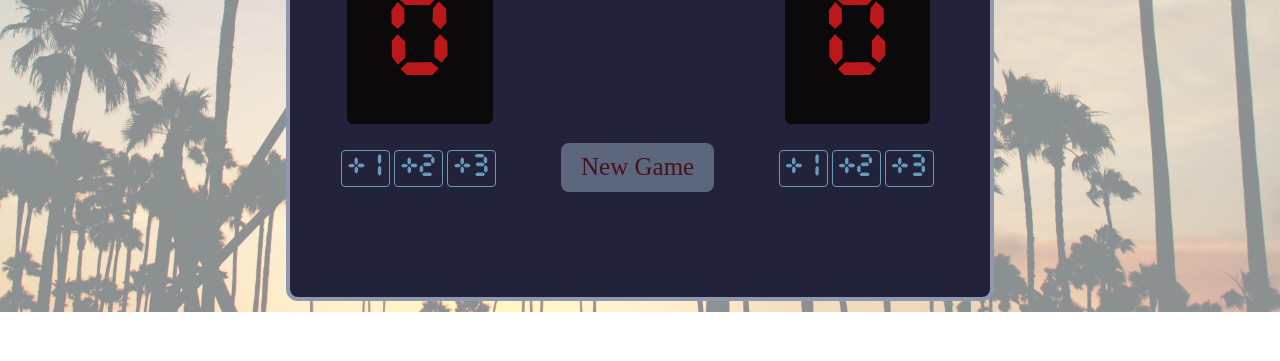
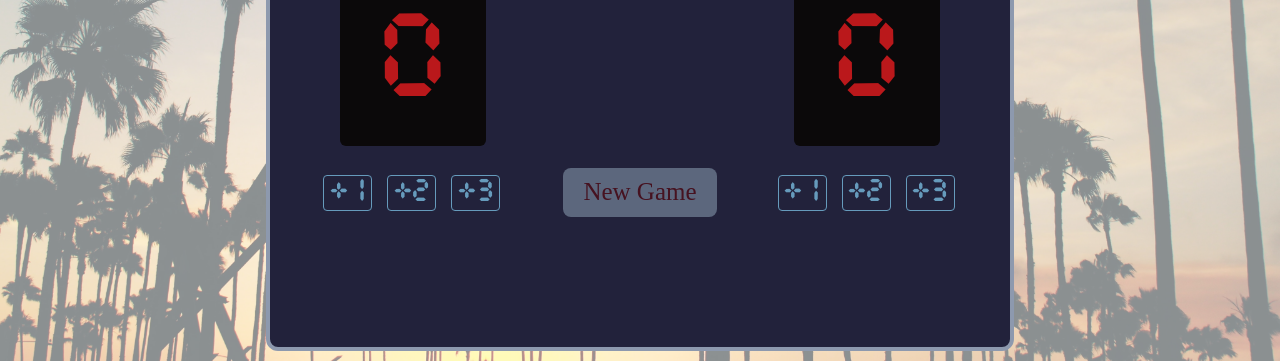
Before and after one commit to jattin2001/basketball_scoreboard, a plain HTML site: page index.html in a window 1280 px wide. Shown: the part 488-849 px from the top of the page. Before the commit the page ends 800 px from the top, so only its background shows below. Drawn offline with nearby package versions, Linux system fonts and the light colour scheme.

Commit message:
Update index.css

```diff
--- a/index.css
+++ b/index.css
@@ -48,8 +48,8 @@ body {
     border: 4px solid #8d99ae;
     border-radius: 12px;
     padding: 20px;
-    max-width: 660px;
-    height: 500px;
+    max-width: 700px;
+    height: 550px;
     margin: 10px auto;
 }
 
@@ -90,6 +90,7 @@ body {
     cursor: pointer;
     outline: none;
     font-size: 28px;
+    margin: 3px 5px 4px 6px;
 }
 
 .buttons button:hover{
```
